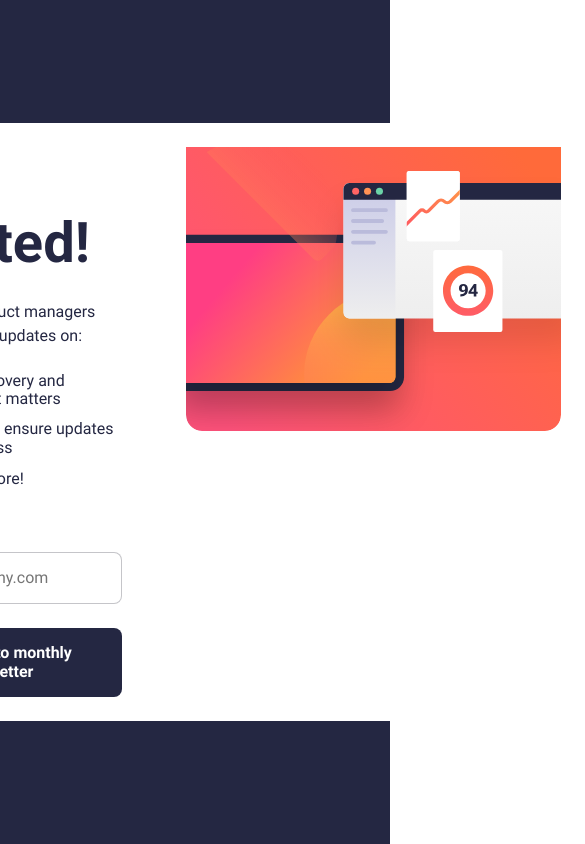
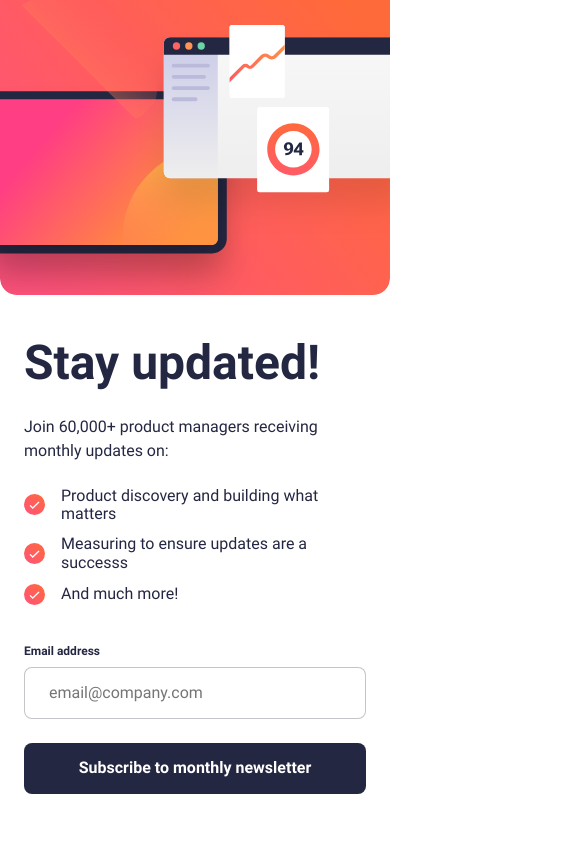
Before and after one commit to Dmitry528/Frontend-Mentor_Newsletter-sign-up, a React (Create React App) app: page / in a window 390 px wide. Shown: the whole page, 585 px wide, since content can reach past the window. Built offline with nearby package versions, Linux system fonts and the light colour scheme.

Commit message:
added styles for reponsive layout

```diff
--- a/src/components/SignUpImage/SignUpImage.tsx
+++ b/src/components/SignUpImage/SignUpImage.tsx
@@ -5,9 +5,9 @@ import mobileIllustration from 'assets/images/illustration-sign-up-mobile.svg';
 
 export const SignUpImage = () => (
   <div className={signUpImageStyles.signUpImage}>
-    <picture>
-      <source srcSet={mobileIllustration} media='(max-width: 576px)' />
-      <img src={desktopIllustration} alt='illustration' />
+    <picture className={signUpImageStyles.signUpImage__picture}>
+      <source srcSet={mobileIllustration} media='(max-width: 992px)' />
+      <img className={signUpImageStyles.signUpImage__img} src={desktopIllustration} alt='illustration' />
     </picture>
   </div>
 );
--- a/src/styles/modules/App.module.css
+++ b/src/styles/modules/App.module.css
@@ -5,3 +5,15 @@
   min-height: 100vh;
   background-color: var(--dark-navy);
 }
+
+@media screen and (max-width: 992px) {
+  .app {
+    place-content: start center;
+  }
+}
+
+@media screen and (max-width: 575px) {
+  .app {
+    background-color: var(--white);
+  }
+}
--- a/src/styles/modules/components/SignUpImage.module.css
+++ b/src/styles/modules/components/SignUpImage.module.css
@@ -3,3 +3,17 @@
 
   display: flex;
 }
+
+.signUpImage__picture {
+  display: flex;
+}
+
+@media screen and (max-width: 992px) {
+  .signUpImage__picture {
+    width: 100%;
+  }
+
+  .signUpImage__img {
+    width: 100%;
+  }
+}
--- a/src/styles/modules/components/SignUpInfo.module.css
+++ b/src/styles/modules/components/SignUpInfo.module.css
@@ -35,3 +35,9 @@
   height: 21px;
   width: 21px;
 }
+
+@media screen and (max-width: 575px) {
+  .signUpInfo__title {
+    font-size: 3rem;
+  }
+}
--- a/src/styles/modules/features/SignUp.module.css
+++ b/src/styles/modules/features/SignUp.module.css
@@ -7,7 +7,7 @@
 
   display: grid;
   grid-template-areas: "content image";
-  grid-template-columns: 1fr max-content;
+  grid-template-columns: 1fr 1fr;
   gap: 4rem;
 }
 
@@ -16,3 +16,21 @@
   display: grid;
   gap: 2.5rem;
 }
+
+@media screen and (max-width: 992px) {
+  .signUp {
+    max-width: 100%;
+    padding: 0;
+
+    grid-template-areas:
+      "image"
+      "content"
+    ;
+    grid-template-columns: 1fr;
+    gap: 2.5rem;
+  }
+
+  .signUpContent {
+    padding: 0rem 1.5rem 2.5rem 1.5rem;
+  }
+}
```
Also changed, not shown: src/assets/images/illustration-sign-up-mobile.svg.
